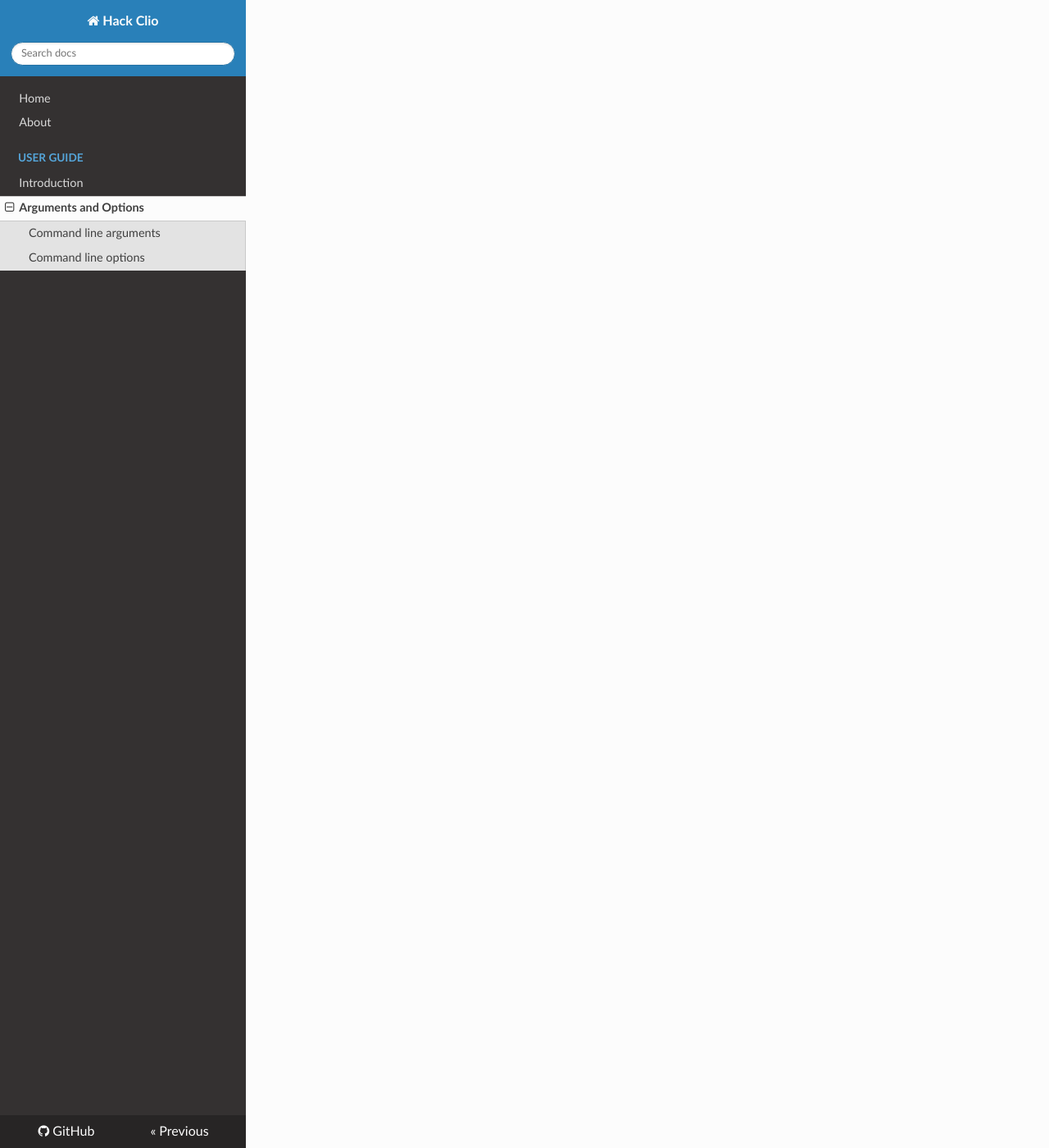
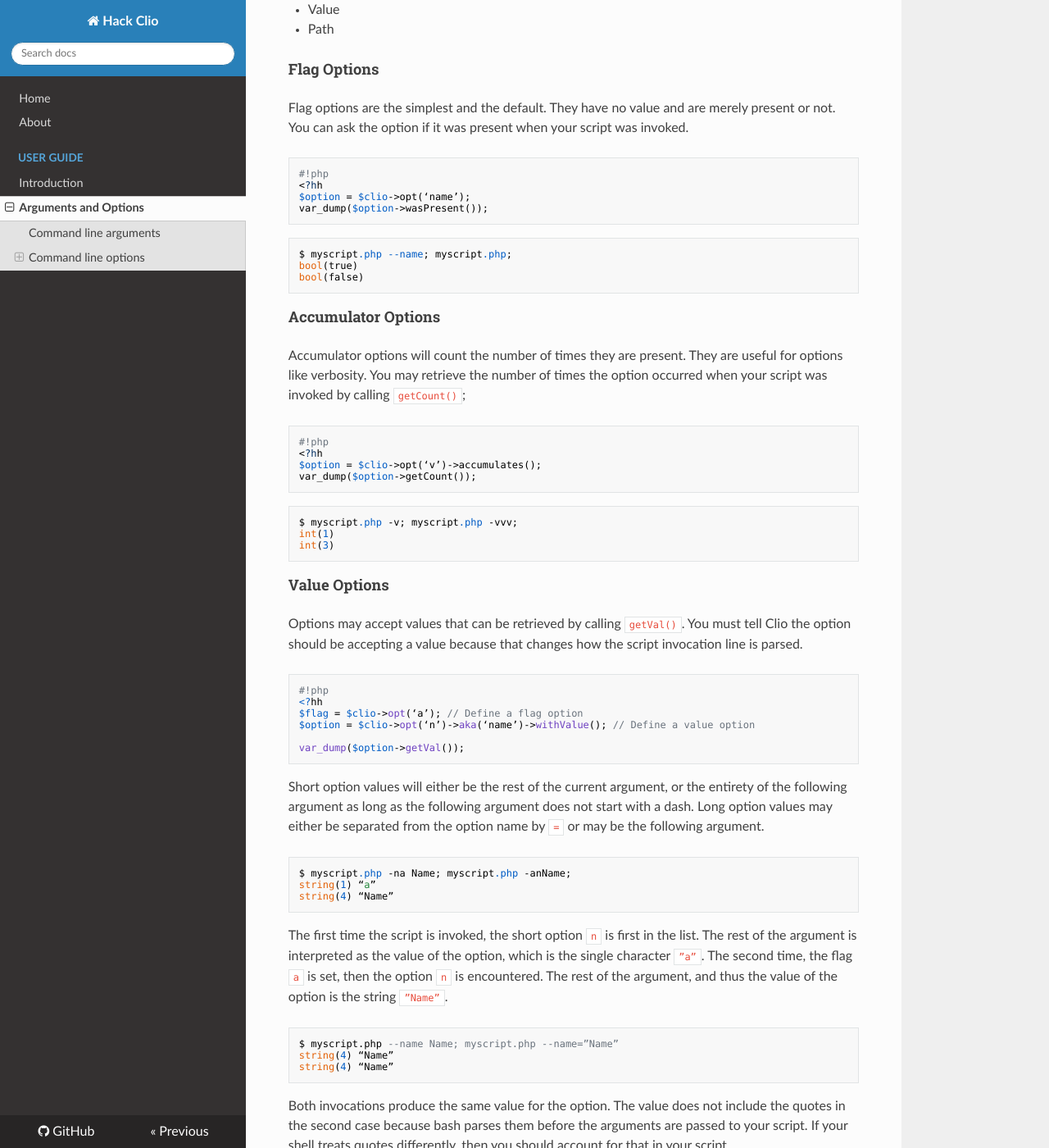
Before and after one commit to kilahm/HackClio, an MkDocs documentation site: the page built from docs/guide/argsAndOptions.md, in a window 1280 px wide and 1400 px high, scrolled down 2513 px. Shown: the whole window at 82% size. Built offline with MkDocs 1.6.1, drawn with Linux system fonts in a browser that asks for light colours; nearby versions of some CDN libraries; old or Windows-style settings are respelled for this version of MkDocs; some of the changed text lies outside the part shown.

Commit message:
Fill out documentation on arguments and options.

````diff
--- a/docs/guide/argsAndOptions.md
+++ b/docs/guide/argsAndOptions.md
@@ -2,6 +2,22 @@ Command line argument/option parsing
 ====================================
 
 Hack Clio allows you to easily define and access any number of arguments (required or optional) and options (indicated with `-` or `--`, and are always optional).
+Arguments are taken from the invocation of your script.  The entire command is split on non-quoted space characters.
+
+```
+$ myscript.php -a arg1 --long-option arg2 arg3 -more --options
+```
+
+The above script invocation would produce the following items as generic arguments (i.e., are the elements of `$_SERVER[‘argv’]`)
+
+* myscript.php
+* -a
+* arg1
+* --long-option
+* arg2
+* arg3
+* -more
+* --options
 
 ## Command line arguments
 
@@ -9,6 +25,7 @@ To easily access any arguments the user passed to the initial call of your scrip
 
 ```
 #!php
+<?hh
 var_dump($clio->getArgVals());
 ```
 
@@ -27,6 +44,7 @@ Note that the result is a `Map<string,string>`.  This is because you can make na
 
 ```
 #!php
+<?hh
 $clio->arg(‘test’);
 var_dump($clio->getArgVals());
 ```
@@ -46,6 +64,7 @@ You may also save the argument object to be passed around later.
 
 ```
 #!php
+<?hh
 $testArg = $clio->arg(‘test’);
 var_dump($testArg->getVal());
 ```
@@ -57,4 +76,143 @@ string(6) “myArg1”
 
 ## Command line options
 
-To define short and long options
+Defining options is very similar to arguments, but there are more options for defining options.
+
+To define an option, invoke `$clio->arg(‘name’)` where `’name’` is the string used to identify the option when invoking your script.
+
+```
+#!php
+<?hh
+$option = $clio->opt(‘name’);
+```
+
+The above script would recognize the option `--name`.
+
+Option names may be composed of letters, dash (`-`), and underscore (`_`).  The first character of the option name must be a letter.
+
+### Long and Short Options
+
+If the name of the option is a single letter, it is considered a “short option” which may be set with a single dash character.  Multiple short options may be set by
+chaining all of the letters together after a single dash.
+
+```
+$ myscript -abcef -er
+```
+
+The above script invocation would set flags a, b, c, e, f, e, and r (a single option may appear multiple times, see accumulator type options below).  The exception to this rule
+is if an option accepts a value.
+
+If the name of an option is more than one letter, it is a “long option” which may be set with two dash characters.  You may only set one long option per double dash.
+
+```
+$ myscript --long-optionA --other_long_option
+```
+
+The above script would set flags long-optionA and other\_long\_option.
+
+### Option types
+
+There are four types of option:
+
+- Flag
+- Accumulator
+- Value
+- Path
+
+#### Flag Options
+
+Flag options are the simplest and the default.  They have no value and are merely present or not.  You can ask the option if it was present when your script was invoked.
+
+```
+#!php
+<?hh
+$option = $clio->opt(‘name’);
+var_dump($option->wasPresent());
+```
+
+```
+$ myscript.php --name; myscript.php;
+bool(true)
+bool(false)
+```
+
+#### Accumulator Options
+
+Accumulator options will count the number of times they are present.  They are useful for options like verbosity. You may retrieve the number of times the option
+occurred when your script was invoked by calling `getCount()`;
+
+```
+#!php
+<?hh
+$option = $clio->opt(‘v’)->accumulates();
+var_dump($option->getCount());
+```
+
+```
+$ myscript.php -v; myscript.php -vvv;
+int(1)
+int(3)
+```
+
+#### Value Options
+
+Options may accept values that can be retrieved by calling `getVal()`.  You must tell Clio the option should be accepting a value because that changes how the
+script invocation line is parsed.
+
+```
+#!php
+<?hh
+$flag = $clio->opt(‘a’); // Define a flag option
+$option = $clio->opt(‘n’)->aka(‘name’)->withValue(); // Define a value option
+
+var_dump($option->getVal());
+```
+
+Short option values will either be the rest of the current argument, or the entirety of the following argument as long as the following argument does not start with a dash.
+Long option values may either be separated from the option name by `=` or may be the following argument.
+
+```
+$ myscript.php -na Name; myscript.php -anName;
+string(1) “a”
+string(4) “Name”
+```
+
+The first time the script is invoked, the short option `n` is first in the list.  The rest of the argument is interpreted as the value of the option, which is the single
+character `”a”`.  The second time, the flag `a` is set, then the option `n` is encountered.  The rest of the argument, and thus the value of the option is the string `”Name”`.
+
+```
+$ myscript.php --name Name; myscript.php --name=”Name”
+string(4) “Name”
+string(4) “Name”
+```
+
+Both invocations produce the same value for the option.  The value does not include the quotes in the second case because bash parses them before the arguments are passed to your script.
+If your shell treats quotes differently, then you should account for that in your script.
+
+Value options may also be given a default value.  Simply pass a string into the `withValue()` method.
+
+```
+#!php
+$option = $clio->opt(‘name’)->withValue(‘Default name’)
+```
+
+#### Path Options
+
+Path options are identical to value options except that an exception will be thrown if the value is not an existing path when the arguments and options are parsed.
+
+### Option aliases
+Each option has a primary name and may have any number of aliases.
+
+```
+#!php
+<?hh
+
+$option = $clio->opt(‘long-name’)->aka(‘a’);
+var_dump($option->wasPresent());
+```
+
+```
+$ myscript.php -a; myscript --long-name;
+bool(true)
+bool(true)
+```
````
Also changed, not shown: docs/guide/intro.md (+2 -2 lines).
